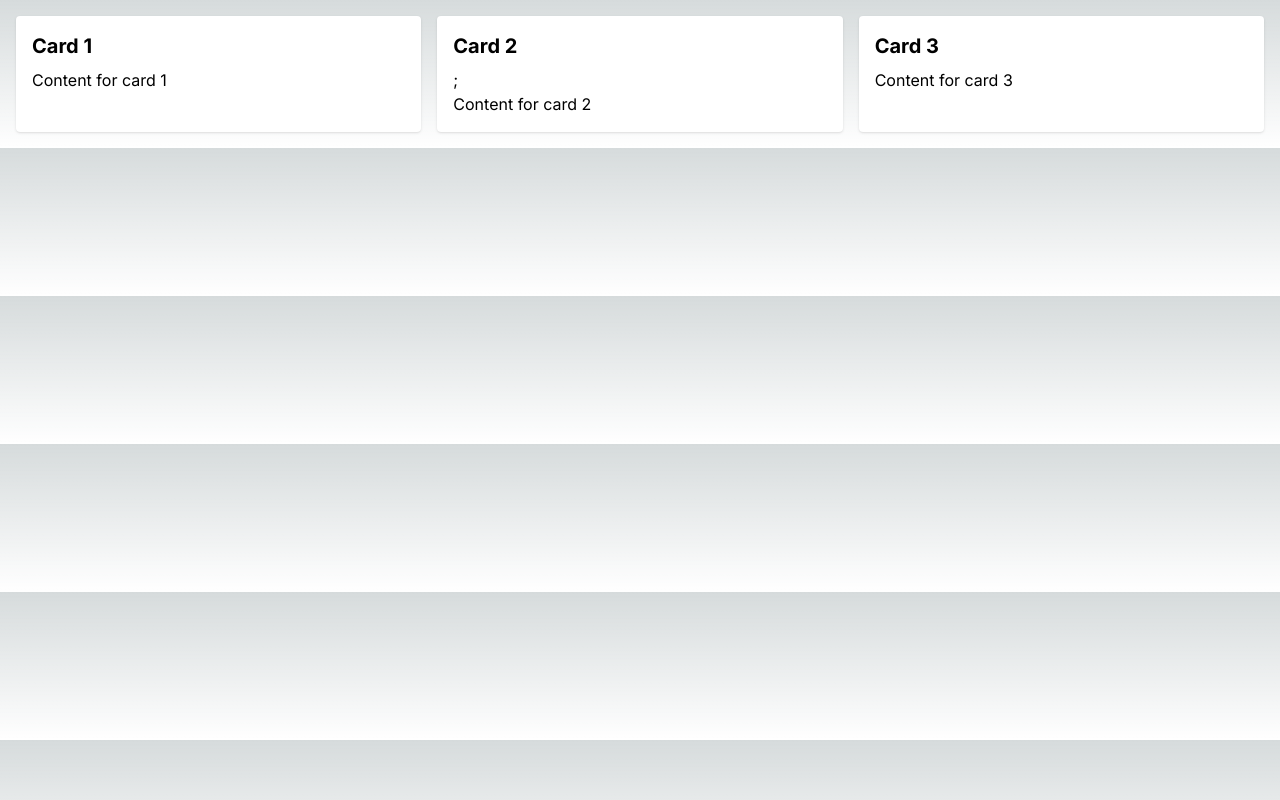
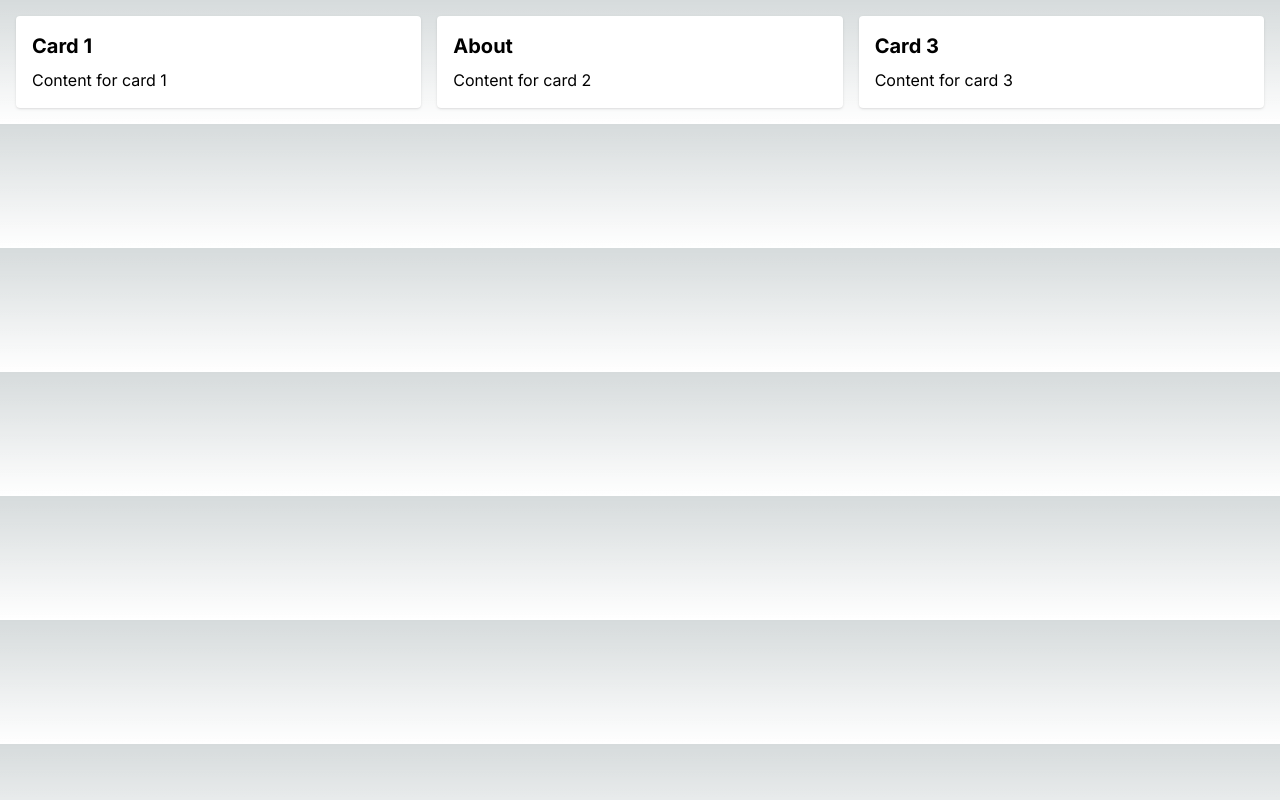
Before and after one commit to moraar222/Netflix, a Next.js app: page /Dashboard in a window 1280 px wide. Built offline with nearby package versions, Linux system fonts and the light colour scheme.

Commit message:
refactor: update Dashboard page layout with cards

```diff
--- a/app/Dashboard/page.tsx
+++ b/app/Dashboard/page.tsx
@@ -11,7 +11,7 @@ function page() {
                 <p>Content for card 1</p>
               </div>
               <div className="bg-white p-4 rounded shadow">
-                <h2 className="text-xl font-bold mb-2">Card 2</h2>;
+                <h2 className="text-xl font-bold mb-2">About</h2>
                 <p>Content for card 2</p>
               </div>
               <div className="bg-white p-4 rounded shadow">
```
